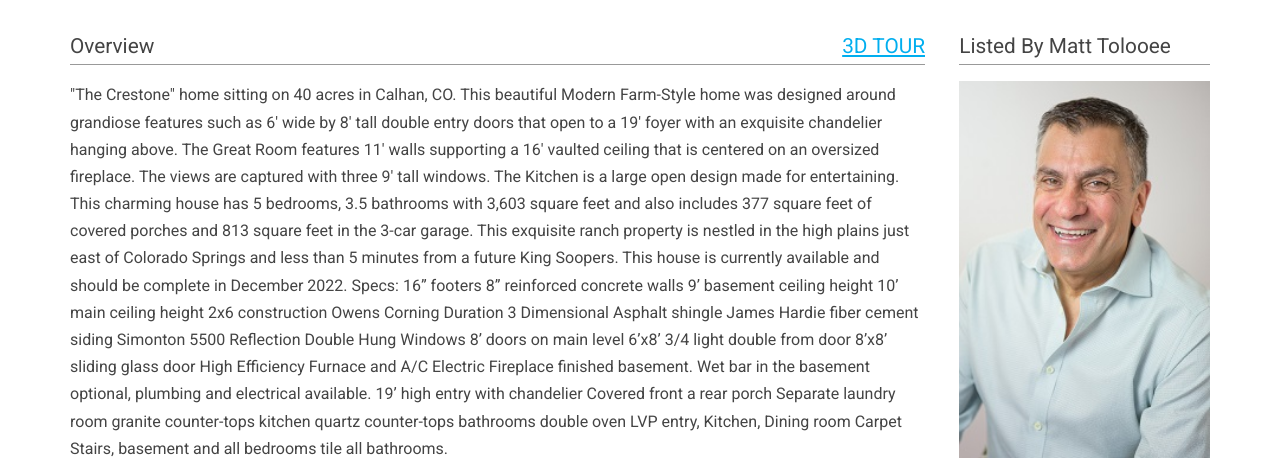
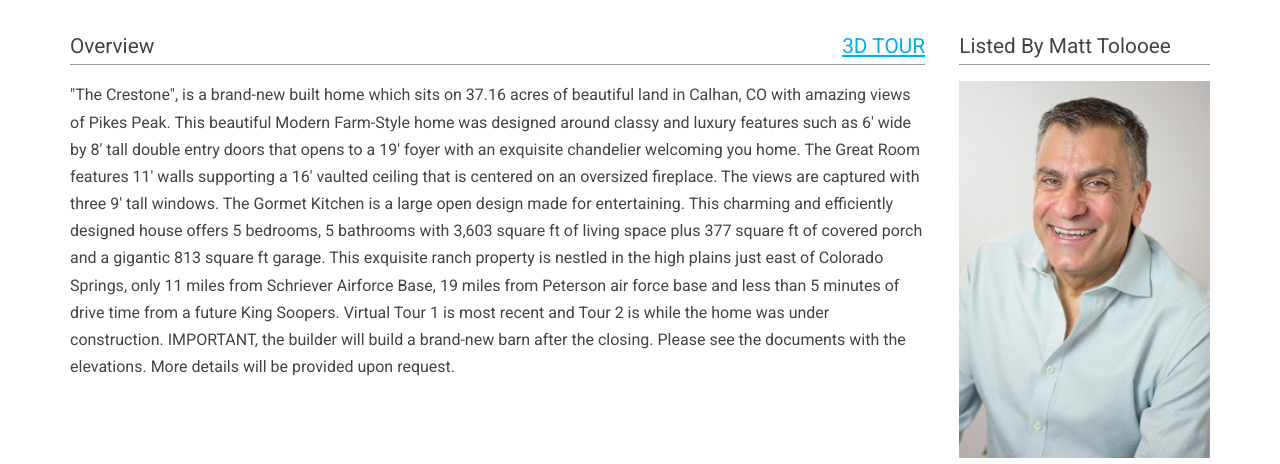
Before and after one commit to kaivont85/2420-N-Log-Road, a plain HTML site: page index.html in a window 1280 px wide. Shown: the part 629-1093 px from the top of the page. Drawn offline with nearby package versions, Linux system fonts and the light colour scheme; some packages are replaced by stand-ins of ours.

Commit message:
adding new pictures, new verbiage

```diff
--- a/index.html
+++ b/index.html
@@ -105,6 +105,14 @@
      <div id="property-image-slider" clas="slick">
         <div>
             <img src="images/01.jpeg" alt="Property Image 1" />
+
+        </div>
+        <div>
+            <img src="images/2.1.jpg" alt="Property Image 2.1" />
+
+        </div>
+        <div>
+            <img src="images/2.2.jpg" alt="Property Image 2.2" />
 
         </div>
         <div>
@@ -300,24 +308,18 @@
         <h3>Overview <a id="right" href= "https://my.matterport.com/show/?m=r7oKnNQ8nNm">3D TOUR</a></h3>
 
         <p>
-            "The Crestone" home sitting on 40 acres in Calhan, CO. This beautiful Modern
-            Farm-Style home was designed around grandiose features such as 6' wide by 8'
-            tall double entry doors that open to a 19' foyer with an exquisite chandelier
-            hanging above. The Great Room features 11' walls supporting a 16' vaulted ceiling
-            that is centered on an oversized fireplace. The views are captured with three 9' tall
-            windows. The Kitchen is a large open design made for entertaining. This charming house
-            has 5 bedrooms, 3.5 bathrooms with 3,603 square feet and also includes 377 square feet
-            of covered porches and 813 square feet in the 3-car garage. This exquisite ranch property
-            is nestled in the high plains just east of Colorado Springs and less than 5 minutes from a
-            future King Soopers. This house is currently available and should be complete in December 2022.
-            Specs: 16” footers 8” reinforced concrete walls 9’ basement ceiling height 10’ main ceiling height
-            2x6 construction Owens Corning Duration 3 Dimensional Asphalt shingle James Hardie fiber cement siding
-            Simonton 5500 Reflection Double Hung Windows 8’ doors on main level 6’x8’ 3/4 light double from door 8’x8’
-            sliding glass door High Efficiency Furnace and A/C Electric Fireplace finished basement. Wet bar in the basement
-            optional, plumbing and electrical available. 19’ high entry with chandelier Covered front a rear porch Separate
-            laundry room granite counter-tops kitchen quartz counter-tops bathrooms double oven LVP entry, Kitchen, Dining room
-            Carpet Stairs, basement and all bedrooms tile all bathrooms.
-
+          "The Crestone", is a brand-new built home which sits on 37.16 acres of beautiful land in Calhan, CO
+          with amazing views of Pikes Peak. This beautiful Modern Farm-Style home was designed around classy
+          and luxury features such as 6' wide by 8' tall double entry doors that opens to a 19' foyer with an
+          exquisite chandelier welcoming you home. The Great Room features 11' walls supporting a 16' vaulted
+          ceiling that is centered on an oversized fireplace. The views are captured with three 9' tall windows.
+          The Gormet Kitchen is a large open design made for entertaining. This charming and efficiently designed
+          house offers 5 bedrooms, 5 bathrooms with 3,603 square ft of living space plus 377 square ft of covered
+          porch and a gigantic 813 square ft garage. This exquisite ranch property is nestled in the high plains
+          just east of Colorado Springs, only 11 miles from Schriever Airforce Base, 19 miles from Peterson air force
+          base and less than 5 minutes of drive time from a future King Soopers. Virtual Tour 1 is most recent and Tour
+          2 is while the home was under construction. IMPORTANT, the builder will build a brand-new barn after the closing.
+           Please see the documents with the elevations. More details will be provided upon request.
 
         </p>
       </div>
```
Also changed, not shown: images/2.1.jpg (added), images/2.2.jpg (added).
